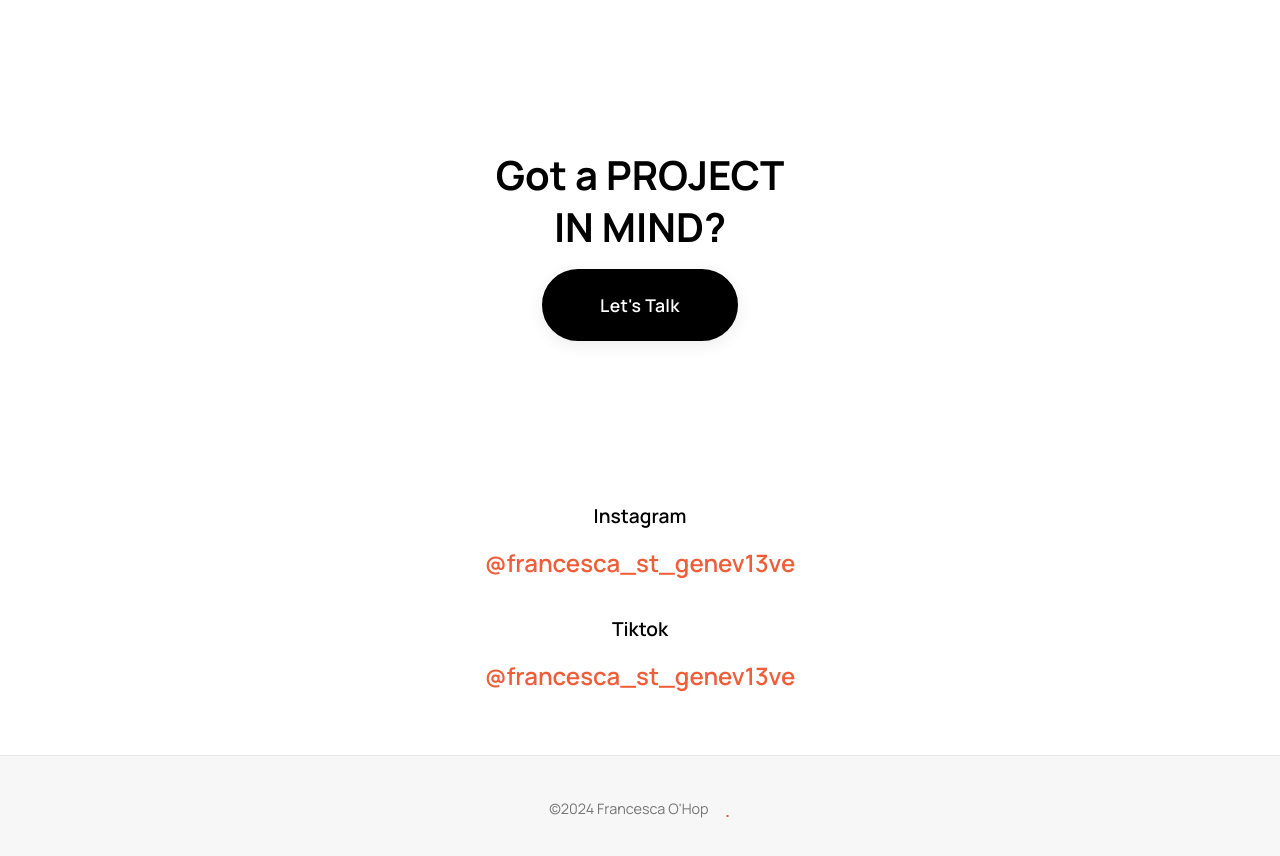
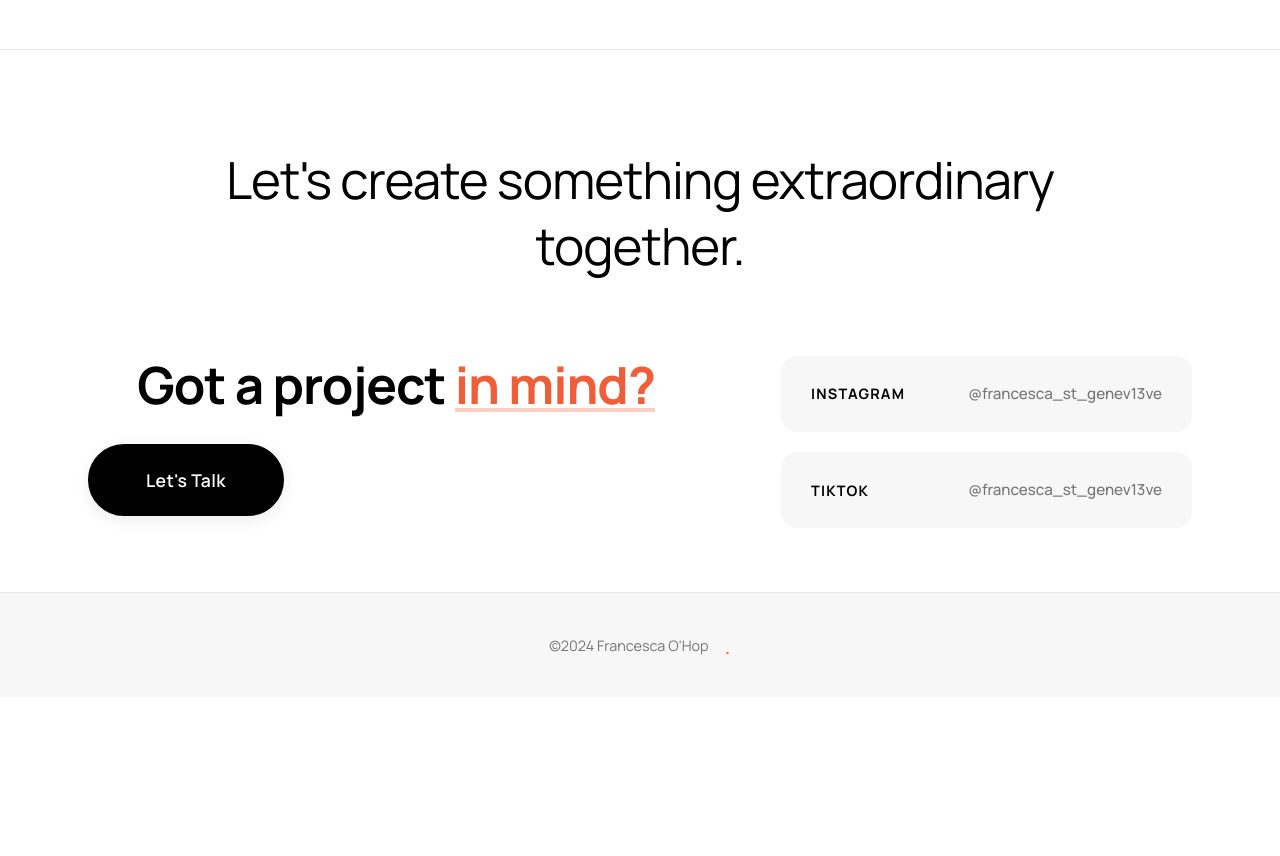
Before and after one commit to ffo205/ffo205.github.io, a plain HTML site: page cv.html in a window 1280 px wide. Shown: the part 3859-4715 px from the top of the page. After the commit the page ends 4556 px from the top, so only its background shows below. Drawn offline with Linux system fonts and the light colour scheme.

Commit message:
Add contact section with email CTA and social links to CV and editor services pages

```diff
--- a/cv.html
+++ b/cv.html
@@ -423,24 +423,37 @@
                 </div>
             </section>
 
-            <!-- CTA Section -->
-            <section class="cv-cta-section">
-                <div class="cv-cta__container">
-                    <h2 class="cv-cta__title">Got a <strong>PROJECT</strong><br>IN MIND?</h2>
-                    <a href="contact.html" class="cta-button">Let's Talk</a>
-                </div>
-            </section>
+            <!-- Contact/Footer Section -->
+            <section class="contact-footer-section" id="contact">
+                <div class="contact-container">
+                    <div class="contact-row">
+                        <div class="contact-col">
+                            <h2 class="contact-heading">
+                                Let's create something extraordinary together.
+                            </h2>
+                        </div>
+                    </div>
 
-            <!-- Social Links -->
-            <section class="cv-social-section">
-                <div class="cv-social__container">
-                    <div class="cv-social__item">
-                        <span class="cv-social__label">Instagram</span>
-                        <a href="https://www.instagram.com/francesca_st_genev13ve.html" class="cv-social__link" target="_blank" rel="noopener">@francesca_st_genev13ve</a>
-                    </div>
-                    <div class="cv-social__item">
-                        <span class="cv-social__label">Tiktok</span>
-                        <a href="https://www.tiktok.com/@francesca_st_genev13ve" class="cv-social__link" target="_blank" rel="noopener">@francesca_st_genev13ve</a>
+                    <div class="footer-info">
+                        <div class="contact-col">
+                            <div class="contact-cta">
+                                <p class="cta-text">Got a project <span class="cta-highlight">in mind?</span></p>
+                                <a href="mailto:hello@francescaohop.com" class="cta-button">Let's Talk</a>
+                            </div>
+                        </div>
+
+                        <div class="contact-col">
+                            <div class="social-links">
+                                <a href="https://www.instagram.com/francesca_st_genev13ve/" target="_blank" rel="noopener noreferrer" class="social-link">
+                                    <span class="social-icon">Instagram</span>
+                                    <span class="social-handle">@francesca_st_genev13ve</span>
+                                </a>
+                                <a href="https://www.tiktok.com/@francesca_st_genev13ve" target="_blank" rel="noopener noreferrer" class="social-link">
+                                    <span class="social-icon">TikTok</span>
+                                    <span class="social-handle">@francesca_st_genev13ve</span>
+                                </a>
+                            </div>
+                        </div>
                     </div>
                 </div>
             </section>
```
Also changed, not shown: editor-services.html (+36 -0 lines).
